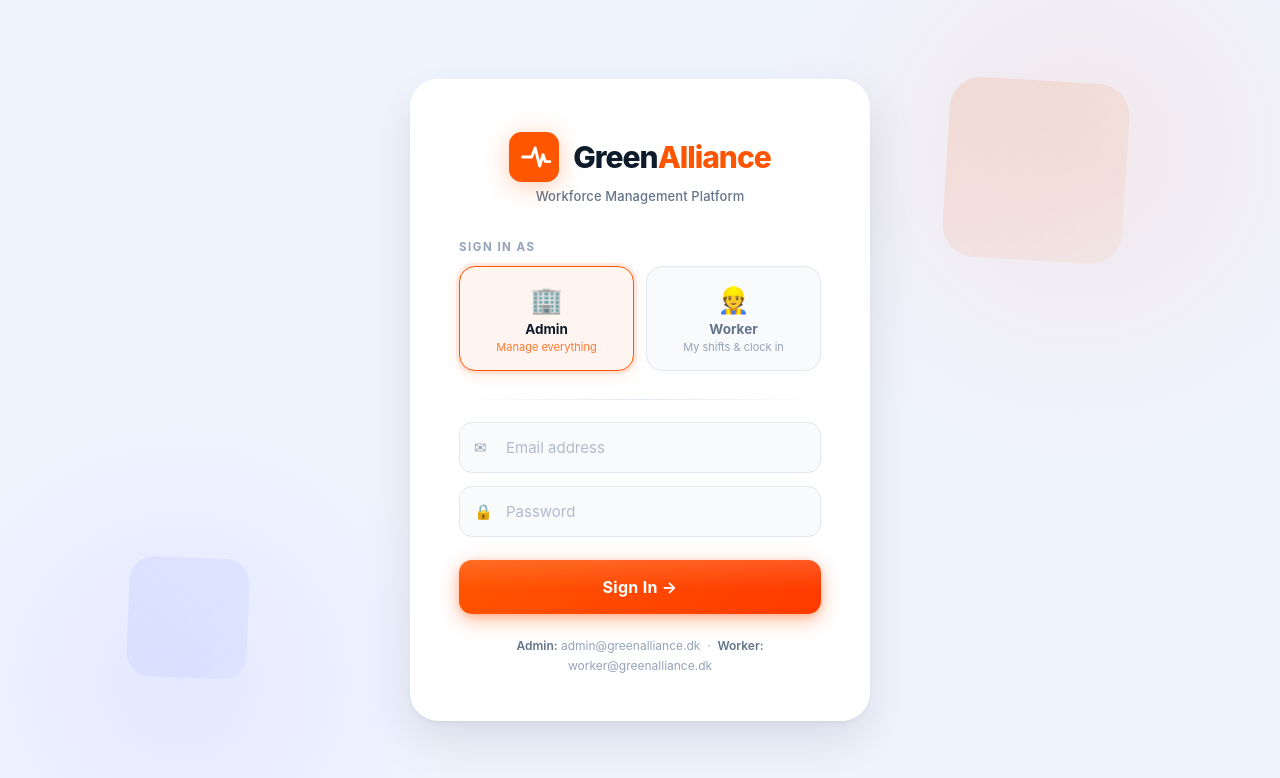
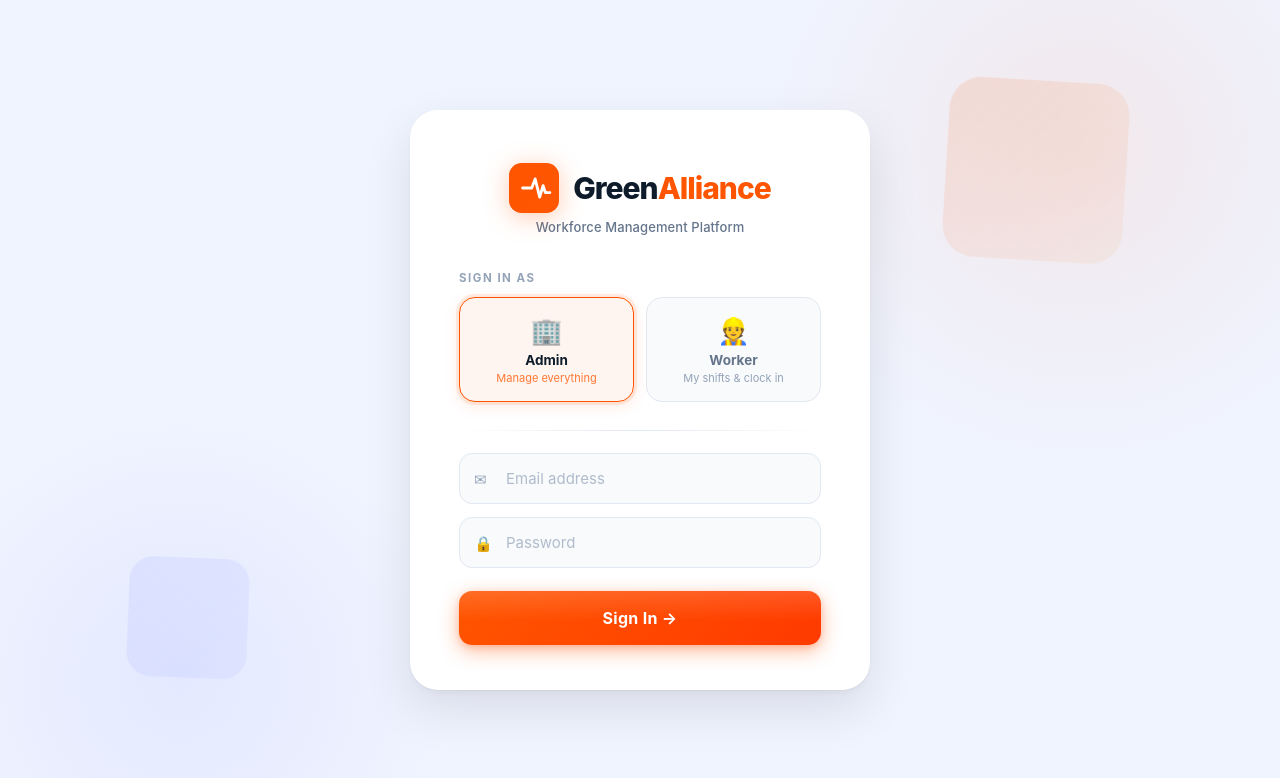
Before and after one commit to absa1982/GreenAlliance, a plain HTML site: page index.html in a window 1280 px wide. Drawn offline with Linux system fonts and the light colour scheme.

Commit message:
Remove credential hint from login screen

```diff
--- a/index.html
+++ b/index.html
@@ -406,7 +406,7 @@ tr:hover td{background:var(--gray-50)}
       </div>
     </div>
     <button class="login-btn" onclick="doLogin()">Sign In →</button>
-    <div class="login-hint"><b>Admin:</b> admin@greenalliance.dk &nbsp;·&nbsp; <b>Worker:</b> worker@greenalliance.dk</div>
+
   </div>
 </div>
 
```
